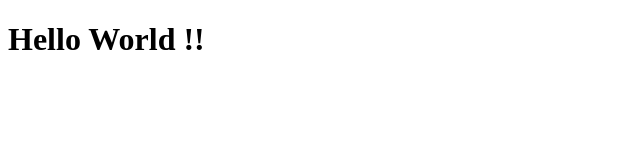
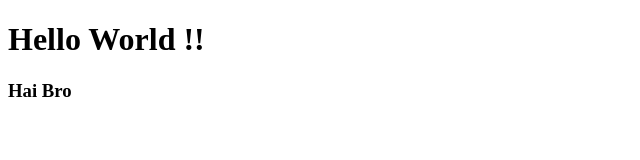
Before and after one commit to athul2200/datewithgit-sample, a plain HTML site: page index.html in a window 1280 px wide. Shown: the full height of the page, 0-640 px from the left. Drawn offline with Linux system fonts and the light colour scheme.

Commit message:
Added some messages

```diff
--- a/index.html
+++ b/index.html
@@ -7,5 +7,6 @@
 </head>
 <body>
     <h1>Hello World !!</h1>
+    <h3>Hai Bro</h3>
 </body>
 </html>
```
